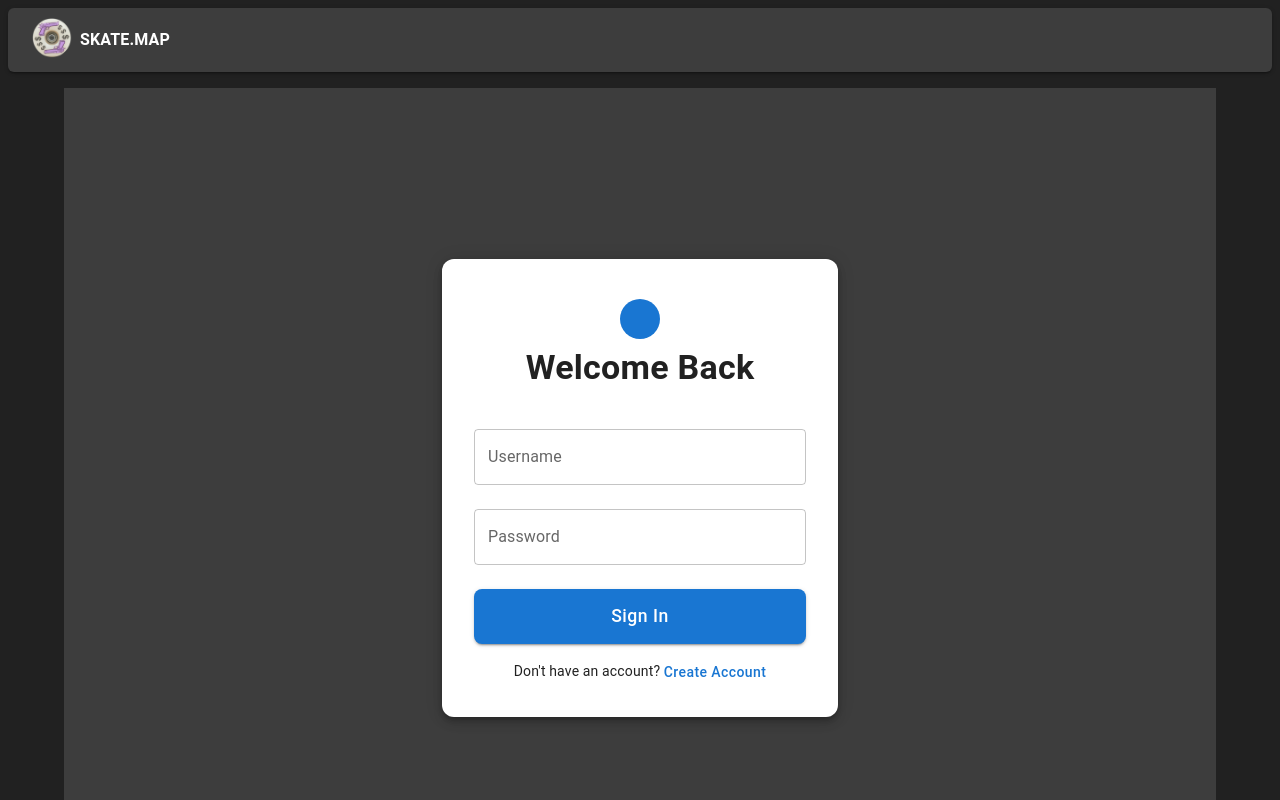
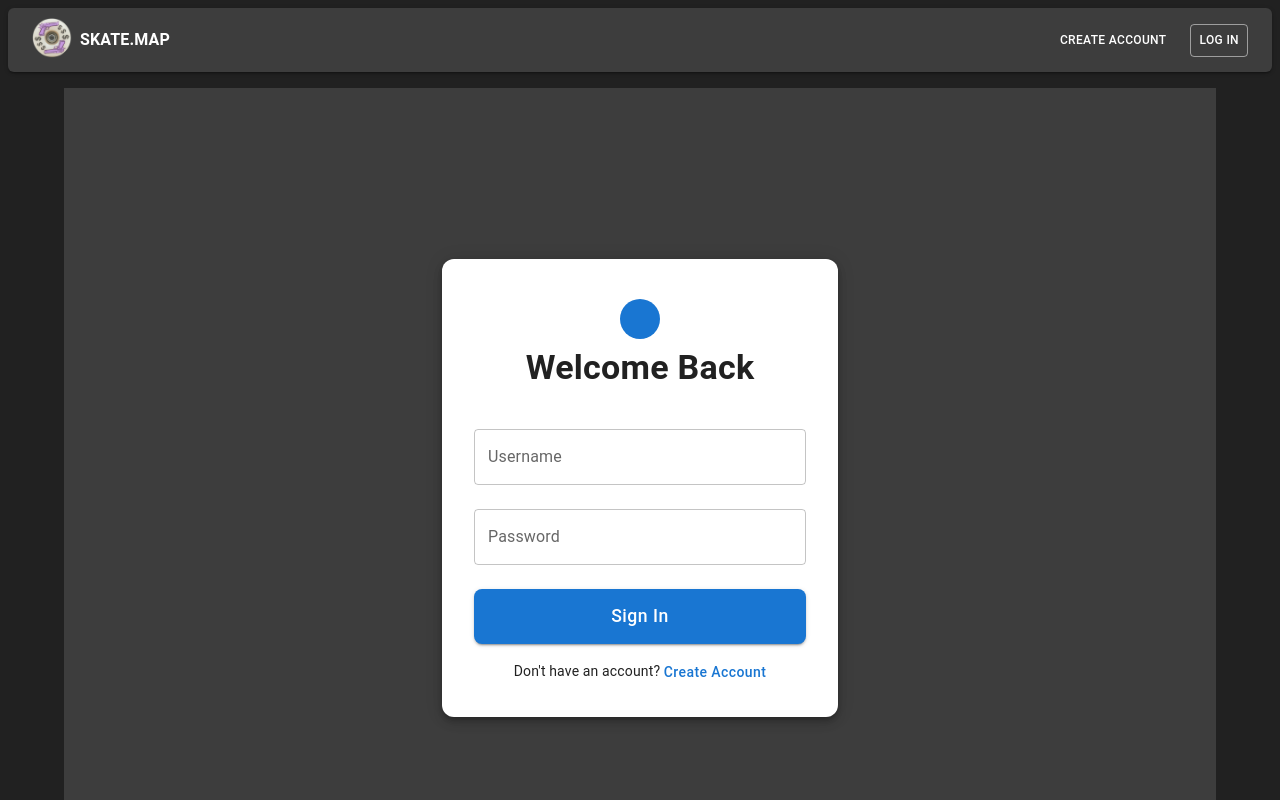
Before and after one commit to SaintCarter/spot-finder-client-2026, a React (Vite) app: page /login in a window 1280 px wide. Before the commit this address led to /. Shown: the top 800 px of the page. Built offline with nearby package versions, Linux system fonts and the light colour scheme; no server answers; some icons are missing; a web font is replaced by a local one.

Commit message:
made map public and index

```diff
--- a/src/App.jsx
+++ b/src/App.jsx
@@ -75,6 +75,22 @@ export default function App() {
                 </Button>
               </>
             )}
+            {!isAuthenticated && (
+              <>
+                <Button color="inherit" component={RouterLink} to="/login" sx={{minWidth:"auto", fontSize:"0.75rem", px:1}}>
+                    Create Account
+                </Button>
+                <Button
+                  variant="outlined"
+                  color="inherit"
+                  onClick={() => navigate('/login')}
+                  sx={{ borderColor: 'rgba(255,255,255,0.5)', minWidth:"auto", fontSize:"0.75rem", px:1}}
+                >
+                  Log In
+                </Button>
+
+              </>
+            )}
           </Box>
         </Toolbar>
       </AppBar>
--- a/src/main.jsx
+++ b/src/main.jsx
@@ -18,7 +18,8 @@ ReactDOM.createRoot(document.getElementById('root')).render(
       <BrowserRouter>
         <Routes>
           <Route element={<App />}>
-            <Route index element={<HomePage />} />
+            <Route path="/login" element={<HomePage />} />
+            <Route index element={ <MapPage />} />
             <Route
               path="/dashboard"
               element={
@@ -32,14 +33,6 @@ ReactDOM.createRoot(document.getElementById('root')).render(
               element={
                 <ProtectedRoute>
                   <CreatePage />
-                </ProtectedRoute>
-              }
-            />
-            <Route
-              path="/dashboard/map"
-              element={
-                <ProtectedRoute>
-                  <MapPage />
                 </ProtectedRoute>
               }
             />
--- a/src/pages/MapPage.jsx
+++ b/src/pages/MapPage.jsx
@@ -7,7 +7,7 @@ import { useNavigate } from 'react-router';
 import { insertRating, checkRated, updateRating, getRatings } from '../api/Rating';
 import FavoriteIcon from '@mui/icons-material/Favorite';
 import FavoriteBorderIcon from '@mui/icons-material/FavoriteBorder';
-
+import { useAuth } from '../context/AuthContext';
 
 
 export default function MapPage() {
@@ -18,6 +18,9 @@ export default function MapPage() {
     const [successMessage, setSuccessMessage] = useState('');
     const [hasntRated, setHasntRated] = useState(true);
     const [ratingCount, setRatingCount] = useState(0);
+    const [createMessage, setCreateMessage] = useState('');
+
+    const { isAuthenticated } = useAuth();
 
     const [anchorEl, setAnchorEl] = useState(null);
 
@@ -27,6 +30,10 @@ export default function MapPage() {
         setRating(0);
         if(spotId == null){
             setErrorMessage('select a spot');
+            return;
+        }
+        if(!isAuthenticated){
+            setErrorMessage('please log in');
             return;
         }
         setErrorMessage('');
@@ -47,6 +54,14 @@ export default function MapPage() {
 
     const navigate = useNavigate();
 
+    const navigateCreate = () =>{
+        if(!isAuthenticated){
+            setCreateMessage('please log in');
+            return;
+        }
+        navigate('/dashboard/create');
+    }
+
     const submitRating = async () =>{
         setErrorMessage('');
         setSuccessMessage('');
@@ -54,7 +69,10 @@ export default function MapPage() {
             setErrorMessage('select a spot');
             return;
         }
-
+        if(!isAuthenticated){
+            setErrorMessage('please log in');
+            return;
+        }
 
         if(hasntRated){
             const rate = await insertRating(spotId, rating);
@@ -112,6 +130,8 @@ export default function MapPage() {
                 const averageRating = mathRatings(ratingArray);
                 setSpotRating(averageRating);
                 setSuccessMessage('');
+                setErrorMessage('');
+                setCreateMessage('');
                 return;
         };
 
@@ -128,7 +148,9 @@ export default function MapPage() {
         flexDirection:"column",
         p:2
         }}>
-            <Button onClick={() => navigate('/dashboard/create')} variant="contained" component="label" fullWidth sx={{ mb: 1 }}>Create</Button>
+
+            {isAuthenticated && <Button onClick={navigateCreate} variant="contained" component="label" fullWidth sx={{ mb: 1 }}>Create</Button>}
+            {!isAuthenticated && <Typography variant="h5" sx={{overflowWrap:"break-word", width:"100%", textAlign:"center"}}><Box component={'a'} href={'/login'} sx={{color:"white"}} >Create A Free Account</Box> To Access All The Features!</Typography>}
             {successMessage && <Alert severity="success">{successMessage}</Alert>}
             <Box sx={{display:'flex', justifyContent:'center', alignItems:'center'}} >
                 <Typography>({ratingCount})</Typography>
```
